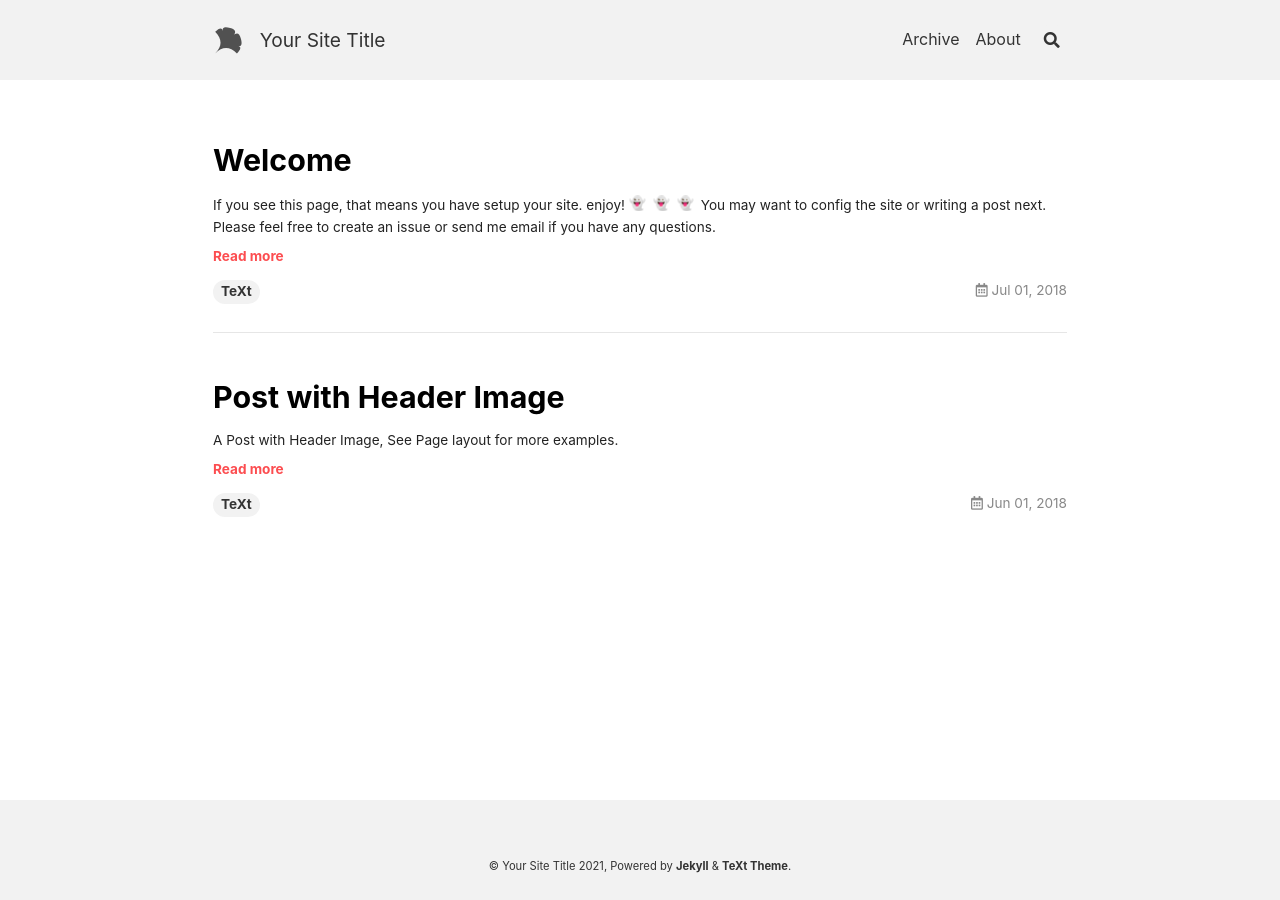
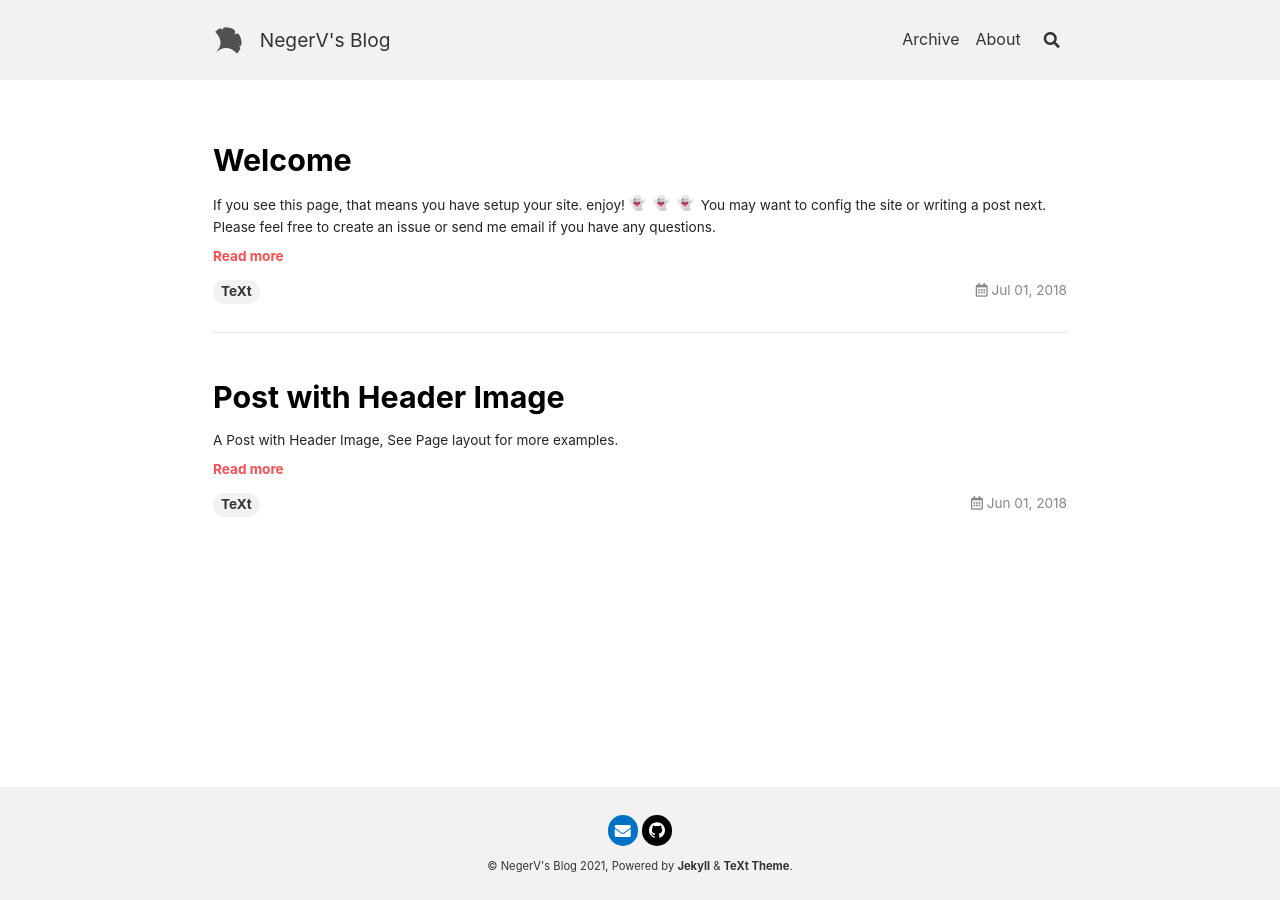
Before and after one commit to NegerV/negerv.github.io, a Jekyll site: the page built from index.html, in a window 1280 px wide. Built offline with Jekyll 4.4.1, drawn with Linux system fonts in a browser that asks for light colours; nearby versions of some CDN libraries; emoji names are drawn with the system emoji font; the list of posts is cut into pages by our own code.

Commit message:
Peronal data update

```diff
--- a/_config.yml
+++ b/_config.yml
@@ -15,12 +15,13 @@
 
 
 ## => Site Settings
+## 网页设置
 ##############################
 text_skin: default # "default" (default), "dark", "forest", "ocean", "chocolate", "orange"
 highlight_theme: default # "default" (default), "tomorrow", "tomorrow-night", "tomorrow-night-eighties", "tomorrow-night-blue", "tomorrow-night-bright"
 url     : # the base hostname & protocol for your site e.g. https://www.someone.com
 baseurl : # does not include hostname
-title   : Your Site Title
+title   : NegerV's Blog
 description: > # this means to ignore newlines until "Language & timezone"
   Your Site Description
 
@@ -35,11 +36,11 @@ timezone: # see https://en.wikipedia.org/wiki/List_of_tz_database_time_zones for
 ##############################
 author:
   type      : # "person" (default), "organization"
-  name      : Your Name
+  name      : "NegerV"
   url       :
   avatar    : # path or url of avatar image (square)
-  bio       : I am an amazing person.
-  email     :
+  bio       : "Absurd man"
+  email     : "alteregozeta@gmail.com"
   facebook  : # "user_name" the last part of your profile url, e.g. https://www.facebook.com/user_name
   twitter   : # "user_name" the last part of your profile url, e.g. https://twitter.com/user_name
   weibo     : # "user_id"   the last part of your profile url, e.g. https://www.weibo.com/user_id/profile?...
@@ -49,14 +50,14 @@ author:
   zhihu     : # "user_name" the last part of your profile url, e.g. https://www.zhihu.com/people/user_name
   douban    : # "user_name" the last part of your profile url, e.g. https://www.douban.com/people/user_name
   linkedin  : # "user_name" the last part of your profile url, e.g. https://www.linkedin.com/in/user_name
-  github    : # "user_name" the last part of your profile url, e.g. https://github.com/user_name
+  github    : "NegerV" # "user_name" the last part of your profile url, e.g. https://github.com/user_name
   npm       : # "user_name" the last part of your profile url, e.g. https://www.npmjs.com/~user_name
 
 
 ## => GitHub Repository (if the site is hosted by GitHub)
 ##############################
-repository: user_name/repo_name
-repository_tree: master
+repository: NegerV/negerv.github.io
+repository_tree: main
 
 
 ## => Paths
```
